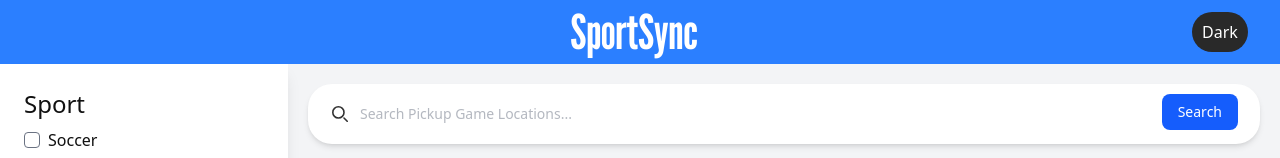
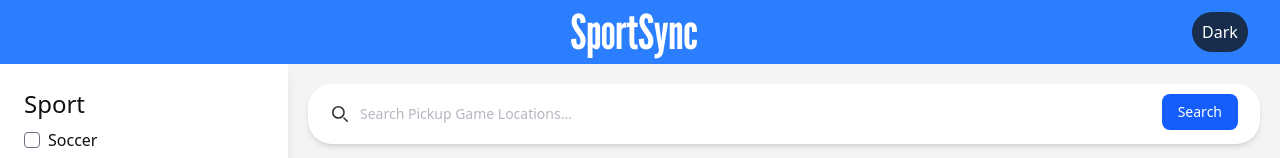
Before and after one commit to KallosP/csc437-asmts-project, a React (Vite) app in the folder packages/project-frontend/: page /search in a window 1280 px wide. Shown: the top 158 px of the page. Built offline with nearby package versions, Linux system fonts and the light colour scheme.

Commit message:
changed dark theme

```diff
--- a/packages/project-frontend/src/index.css
+++ b/packages/project-frontend/src/index.css
@@ -29,7 +29,7 @@
 	--color-hamburger: #fff;
 	--color-hamburger-hover: var(--color-blue-600);
 	/* Toggle Button */
-	--color-toggle-button: #292929;
+	--color-toggle-button: #182d4b;
 	--color-toggle-button-text: #fff;
 	--color-toggle-button-hover: var(--color-gray-800);
 	/* Input */
@@ -43,7 +43,7 @@
 
 	/* Dark Mode Colors ----- */
     /* Main Background */
-    --color-dark-background: #1f1f1f;
+    --color-dark-background: #081220;
 	/* Header */
 	--color-dark-header-background: var(--color-blue-800);
 	--color-dark-header-text: #fff;
@@ -53,16 +53,16 @@
 	--color-dark-link-text: var(--color-blue-500);
 	/* Button */
 	--color-dark-button-text: #fff;
-	--color-dark-button-background: var(--color-blue-700);
-	--color-dark-button-hover: var(--color-blue-800);
-	--color-dark-button-focus: var(--color-blue-900);
+	--color-dark-button-background: var(--color-blue-600);
+	--color-dark-button-hover: var(--color-blue-700);
+	--color-dark-button-focus: var(--color-blue-800);
 	/* Checkbox */
 	--color-dark-checkbox-checked: var(--color-blue-500);
 	--color-dark-checkbox-background: var(--color-gray-700);
 	--color-dark-checkbox-border: var(--color-gray-500);
 	/* Elevated */
-	--color-dark-elevated-background: #292929;
-	--color-dark-card-hover: var(--color-blue-900);
+	--color-dark-elevated-background: #182d4b;
+	--color-dark-card-hover: #1e3a61;
 	/* Hamburger */
 	--color-dark-hamburger: #fff;
 	--color-dark-hamburger-hover: var(--color-blue-900);
@@ -77,6 +77,10 @@
 	--color-dark-icon: var(--color-gray-400);
     --color-dark-svg: #fff;
 	--color-dark-divider: var(--color-gray-600);
-    --color-dark-tag: var(--color-blue-800);
+    --color-dark-tag: var(--color-blue-600);
 }
 @custom-variant dark (&:where(.dark, .dark *));
+
+.dark {
+	color-scheme: dark;
+}
```
